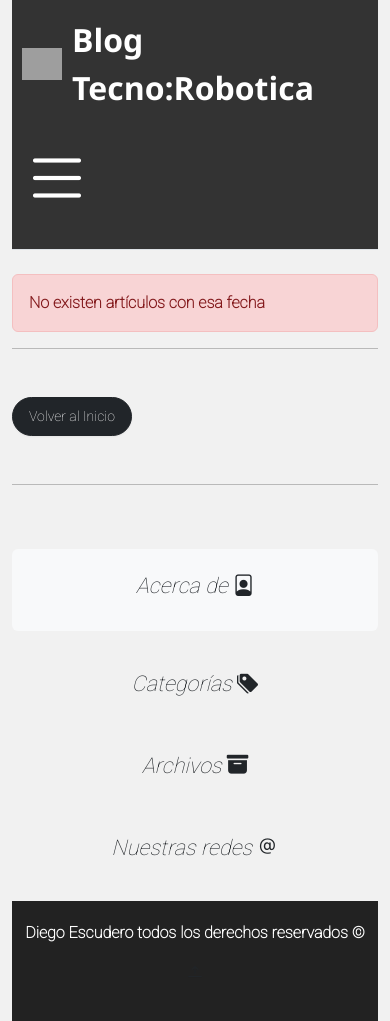
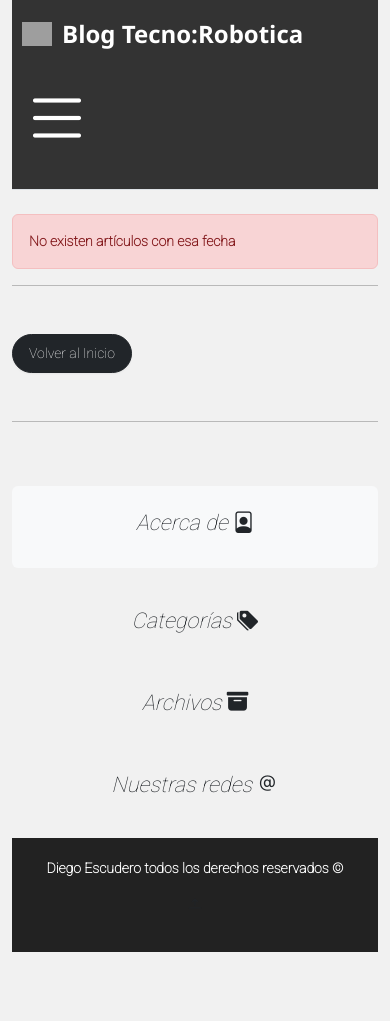
Before and after one commit to DiegoEscu37/Este, a Django app: template templates/blog/archivo.html in a window 390 px wide. After the commit the page ends 952 px from the top, so only its background shows below. Run offline with Django 4.2, Linux system fonts and the light colour scheme; the template is opened without the code that fills it, so the values that code supplies are empty; some libraries are stand-ins or nearby versions; some web fonts are replaced; grey boxes are pictures that could not be loaded.

Commit message:
vista para smartphone

```diff
--- a/templates/blog/base.html
+++ b/templates/blog/base.html
@@ -105,6 +105,29 @@
     .post-thumbnail:hover {
       box-shadow: 0 4px 8px rgba(0, 0, 0, 0.2);
     }
+    /* Media queries for mobile devices */
+    @media (max-width: 767px) {
+      body {
+        font-size: 14px;
+      }
+
+      .logo {
+        width: 30px;
+        height: 24px;
+      }
+
+      .title {
+        font-size: 1.5rem;
+      }
+
+      .user-menu .dropdown-toggle {
+        font-size: 20px;
+      }
+
+      /* Add more styles for mobile devices if needed */
+    }
+
+
   </style>
 </head>
 
```
